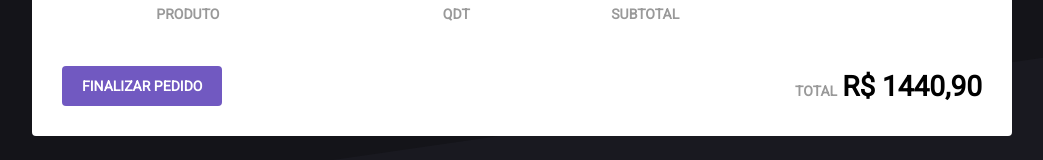
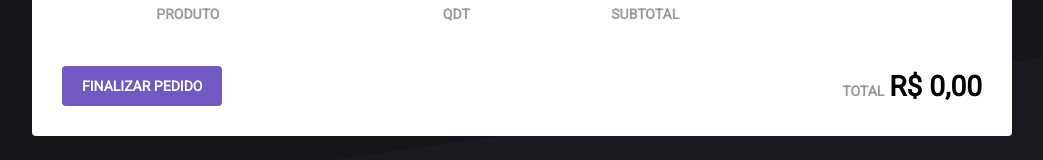
Before and after one commit to MGustav0/RocketShoes, a React (Create React App) app: page /cart in a window 1280 px wide. Shown: the part 177-337 px from the top of the page, without its empty margins (118-1161 px from the left). Built offline with nearby package versions, Linux system fonts and the light colour scheme.

Commit message:
Calculating total price of items.

```diff
--- a/src/pages/Cart/index.js
+++ b/src/pages/Cart/index.js
@@ -8,11 +8,13 @@ import {
   MdDelete,
 } from 'react-icons/md';
 
+import { formatPrice } from '../../util/format';
+
 import * as CarActions from '../../store/modules/cart/actions';
 
 import { Container, ProductTable, Total } from './styles';
 
-function Cart({ cart, removeFromCart, updateAmount }) {
+function Cart({ cart, total, removeFromCart, updateAmount }) {
   function incrementAmount(product) {
     updateAmount(product.id, product.amount + 1);
   }
@@ -61,7 +63,7 @@ function Cart({ cart, removeFromCart, updateAmount }) {
                 </div>
               </td>
               <td>
-                <strong>R$ 480,30</strong>
+                <strong>{product.subTotal}</strong>
               </td>
               <td>
                 <button
@@ -81,7 +83,7 @@ function Cart({ cart, removeFromCart, updateAmount }) {
 
         <Total>
           <span>TOTAL</span>
-          <strong>R$ 1440,90</strong>
+          <strong>{total}</strong>
         </Total>
       </footer>
     </Container>
@@ -91,7 +93,16 @@ function Cart({ cart, removeFromCart, updateAmount }) {
 /** Pega informações do estado e mapeia em formato de propriedades POR componente. */
 const mapStateToProps = state => ({
   /** cria a propriedade neste componente, chamada "cart", que recebe todasd as informações do reducer em quesatão: ./store/modules/cart/reducer.js */
-  cart: state.cart,
+  cart: state.cart.map(product => ({
+    ...product,
+    subTotal: formatPrice(product.price * product.amount),
+  })),
+  /** "reduce()" reduz o array à um único valor */
+  total: formatPrice(
+    state.cart.reduce((total, product) => {
+      return total + product.price * product.amount;
+    }, 0)
+  ),
 });
 
 /** Converte "Actions" do Redux em propriedades do componente atual. */
```
